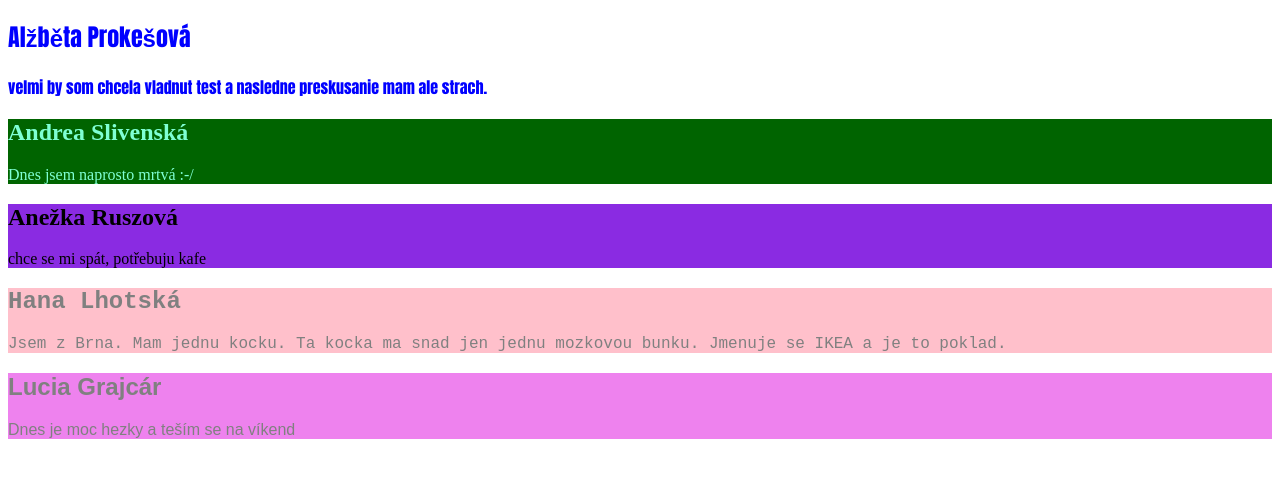
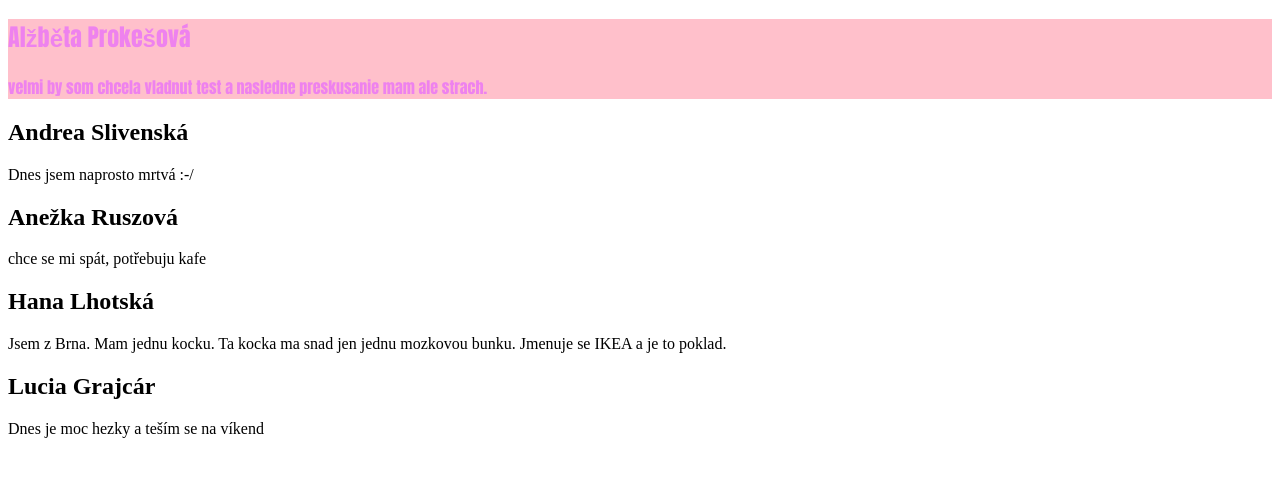
Before and after one commit to MFarka7/Mac-Cheese, a plain HTML site: page index copy.html in a window 1280 px wide. Shown: the part 61-538 px from the top of the page. Drawn offline with Linux system fonts and the light colour scheme.

Commit message:
zmena farby

```diff
--- a/mycss.css
+++ b/mycss.css
@@ -3,36 +3,8 @@ body{
 }
 
 #AlzbetaP{
-   background-color: initial;
+   background-color: pink;
    font-family:Impact, Haettenschweiler, 'Arial Narrow Bold', sans-serif;
-   color:blue;
+   color:violet;
 
 }
-
-#AndreaS{
-   background-color:darkgreen;
-   font-family: initial;
-   color:aquamarine;
-
-}
-
-#AnezkaR{
-   background-color:blueviolet;
-   font-family:'Times New Roman', Times, serif;
-   color:initial;
-
-}
-
-#HanaL{
-   background-color:pink;
-   font-family:'Courier New', Courier, monospace;
-   color:gray;
-
-}
-
-#LuciaG{
-   background-color:violet;
-   font-family: arial;
-   color:gray;
-
-}
```
